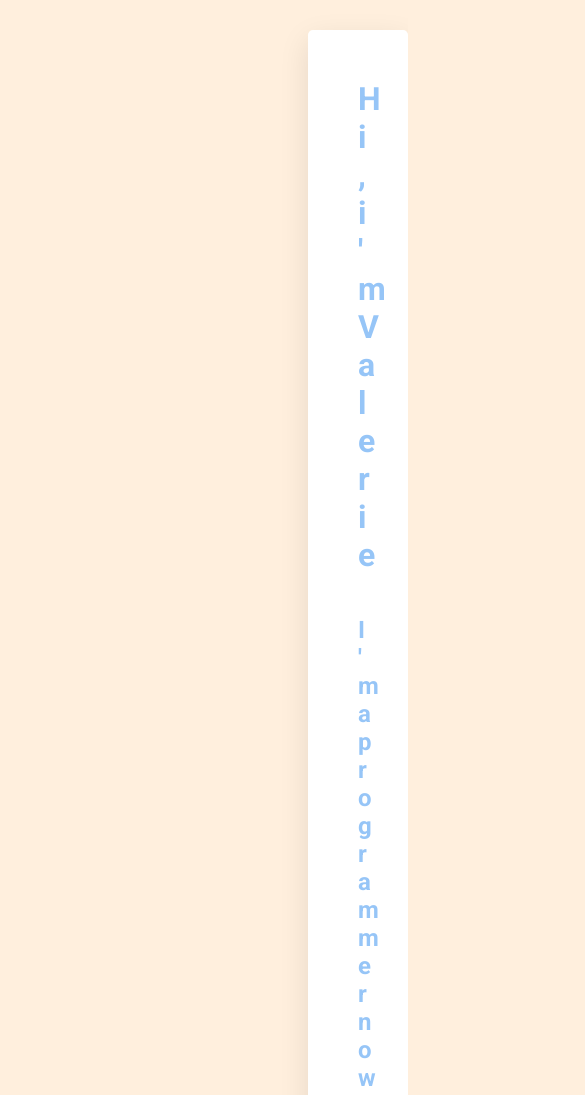
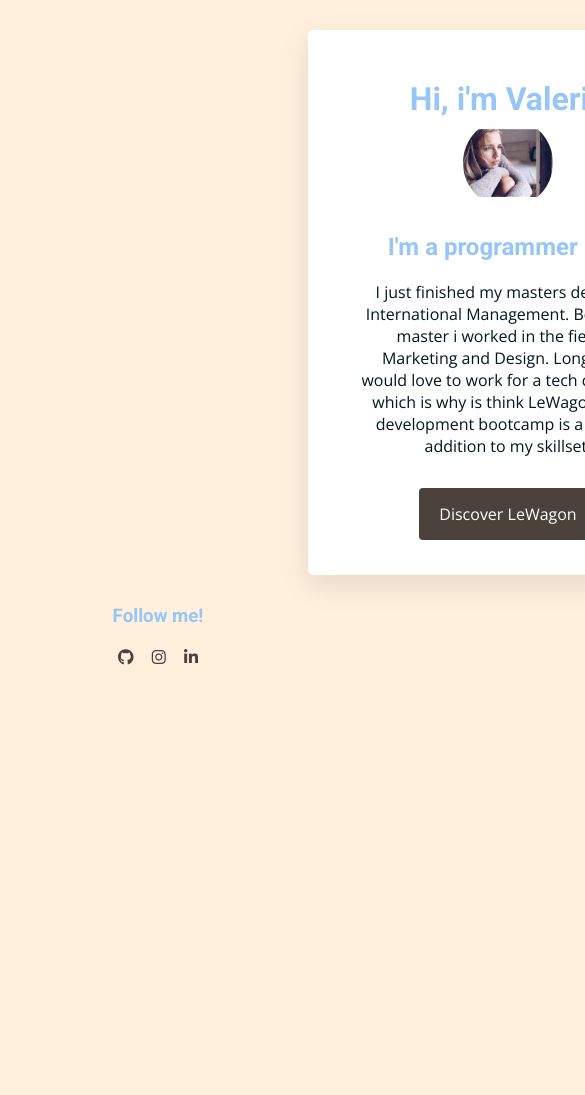
Before and after one commit to ValerieSchweitzer/profile, a plain HTML site: page index.html in a window 390 px wide. Shown: the top 1095 px of the page, 585 px wide, since content can reach past the window. After the commit the page ends 844 px from the top, so only its background shows below. Drawn offline with nearby package versions, Linux system fonts and the light colour scheme.

Commit message:
reactive changes

```diff
--- a/index.html
+++ b/index.html
@@ -8,10 +8,11 @@
     <meta name="viewport" content="width=device-width, initial-scale=1">
     <link rel="stylesheet" href="https://use.fontawesome.com/releases/v6.1.2/css/all.css">
     <link rel="stylesheet" href="style.css">
+    <meta name="viewport" content="width=device-width, initial-scale=1">
   </head>
 
   <body>
-    <div class = "container text-center">
+    <div class = "big_box text-center container">
     <h1>Hi, i'm Valerie</h1>
     <img src="images/13700184_10209502879826896_7299854151837774173_n.jpeg" alt="image of Valerie" style="width: 30%;" class = "img-circle">
     <h2>I'm a programmer now</h2>
@@ -23,7 +24,7 @@
       <a href="https://www.lewagon.com/de?utm_term=le%20wagon&utm_campaign=WW+%7C+Brand+%7C+DE+%7C+S&utm_source=adwords&utm_medium=ppc&hsa_acc=9887519486&hsa_cam=17795863364&hsa_grp=138703927563&hsa_ad=611193352243&hsa_src=g&hsa_tgt=kwd-302815296608&hsa_kw=le%20wagon&hsa_mt=b&hsa_net=adwords&hsa_ver=3&gclid=Cj0KCQjwuaiXBhCCARIsAKZLt3micZu45Y15s8SV4m00J4WJVXVLyxXxeQH1exI56yfMtRcVQxZZSsQaApqvEALw_wcB" class="btn-brown" target="_blank">Discover LeWagon</a>
     </div>
 
-    <div class="text-center footer">
+    <div class="text-center footer container">
     <h3>Follow me!</h3>
       <ul class="list-inline ul">
         <li>
--- a/style.css
+++ b/style.css
@@ -39,7 +39,7 @@ a:hover {
   text-align: center;
 }
 
-.container {
+.big_box {
   background: white;
   padding-top: 50px;
   padding-bottom: 50px;
@@ -77,3 +77,24 @@ a:hover {
 .add_bottom_padding {
   padding-bottom: 30px;
 }
+
+@media (max-width: 960px) {
+  /* For a screen < 960px, this CSS will be read */
+  .container {
+    width: 700px;
+  }
+}
+
+@media (max-width: 720px) {
+  /* For a screen < 720px, this CSS will be read */
+  .container {
+    width: 500px;
+  }
+}
+
+@media (max-width: 540px) {
+  /* For a screen < 540px, this CSS will be read */
+  .container {
+    width: 300px;
+  }
+}
```
